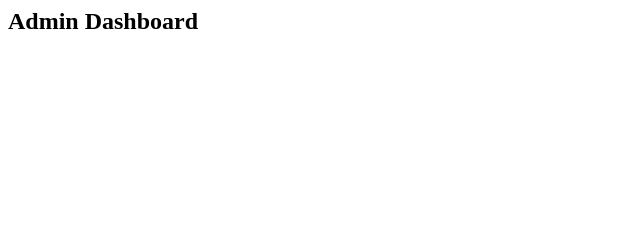
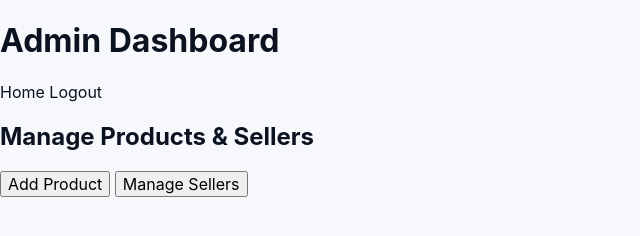
Before and after one commit to sinhaujjwalkumar1-cell/Kishtedaar, a plain HTML site: page admin.html in a window 1280 px wide. Shown: the whole page, without its empty margins (0-640 px from the left). Drawn offline with Linux system fonts and the light colour scheme.

Commit message:
Update admin.html

```diff
--- a/admin.html
+++ b/admin.html
@@ -1 +1,21 @@
-<html><body><h2>Admin Dashboard</h2></body></html>
+<!DOCTYPE html>
+<html lang="en">
+<head>
+  <meta charset="UTF-8">
+  <meta name="viewport" content="width=device-width, initial-scale=1.0">
+  <title>Admin Dashboard - Kishtedaar</title>
+  <link rel="stylesheet" href="style.css">
+</head>
+<body>
+  <h1>Admin Dashboard</h1>
+  <nav>
+    <a href="index.html">Home</a>
+    <a href="logout.html">Logout</a>
+  </nav>
+  <section>
+    <h2>Manage Products & Sellers</h2>
+    <button onclick="alert('Add Product Feature Coming Soon')">Add Product</button>
+    <button onclick="alert('Manage Sellers Coming Soon')">Manage Sellers</button>
+  </section>
+</body>
+</html>
```
